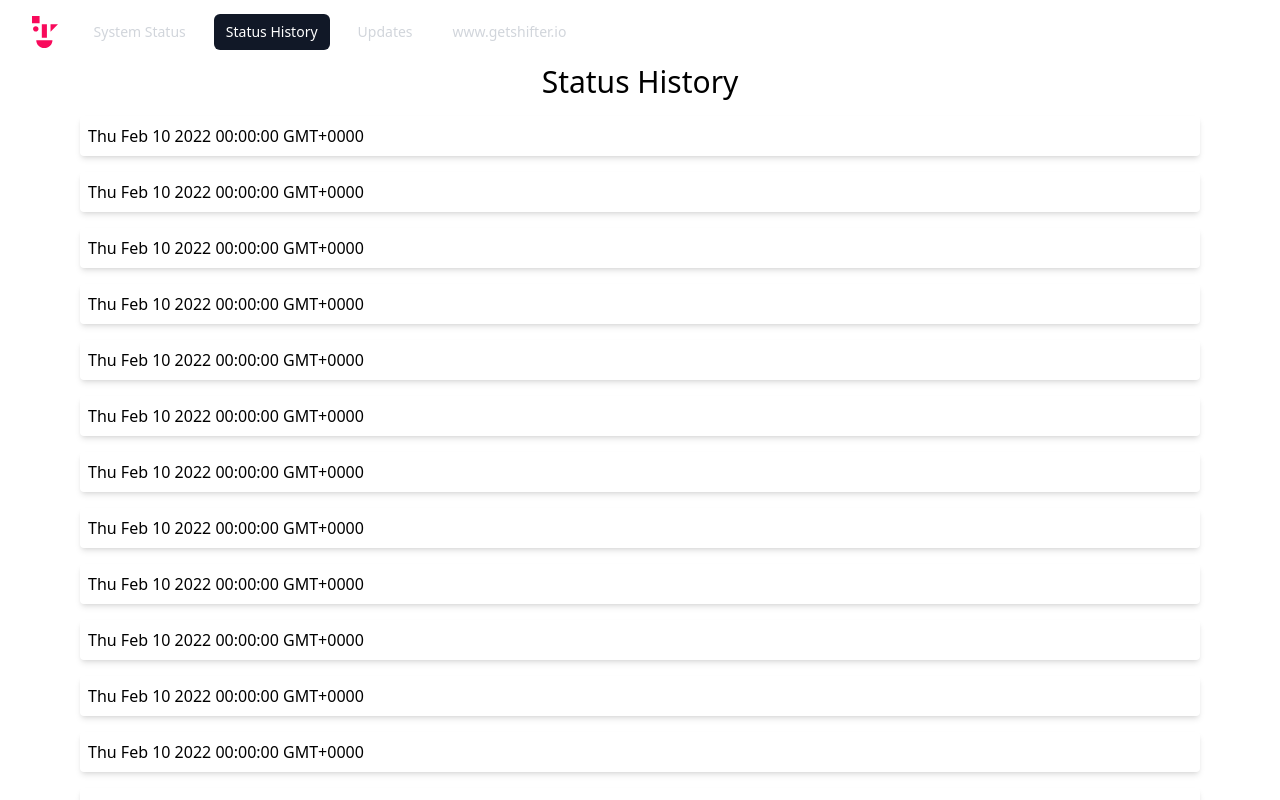
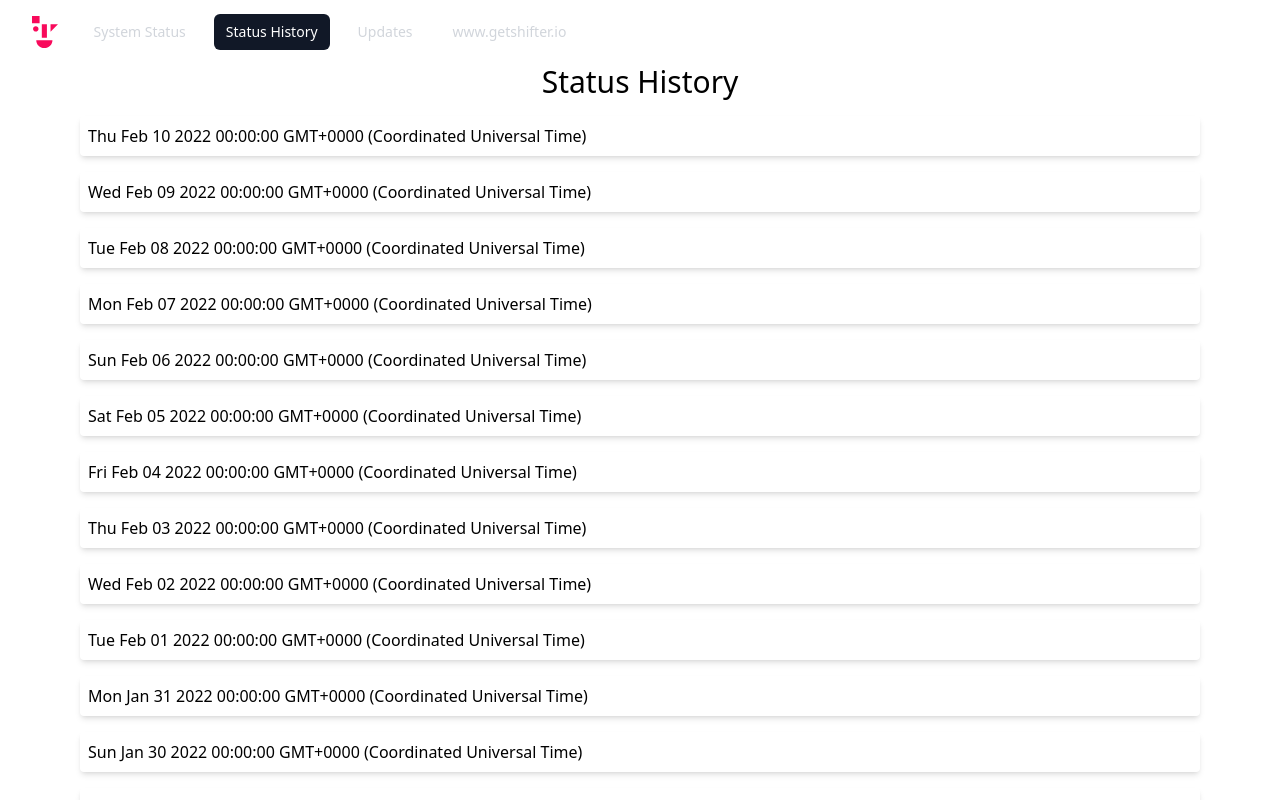
Before and after one commit to ambahjones/status, a Next.js app: page /history in a window 1280 px wide. Shown: the top 800 px of the page. Built offline with nearby package versions, Linux system fonts and the light colour scheme.

Commit message:
updated list

```diff
--- a/components/updates.tsx
+++ b/components/updates.tsx
@@ -14,14 +14,15 @@ function Post({ title, content }: PostProps) {
 }
 
 export default function Updates() {
-  const lastThirtyDays = [...new Array(30)].map((idx) =>
+  const lastThirtyDays = [...new Array(30)].map((i, idx) =>
     moment().startOf('day').subtract(idx, 'days')
   )
+
   return (
     <section className="w-full pb-6">
       <h1 className="text-center text-3xl">Status History</h1>
       {lastThirtyDays.map((item) => {
-        return <Post title={`${item}`} />
+        return <Post title={`${item._d}`} />
       })}
     </section>
   )
```
